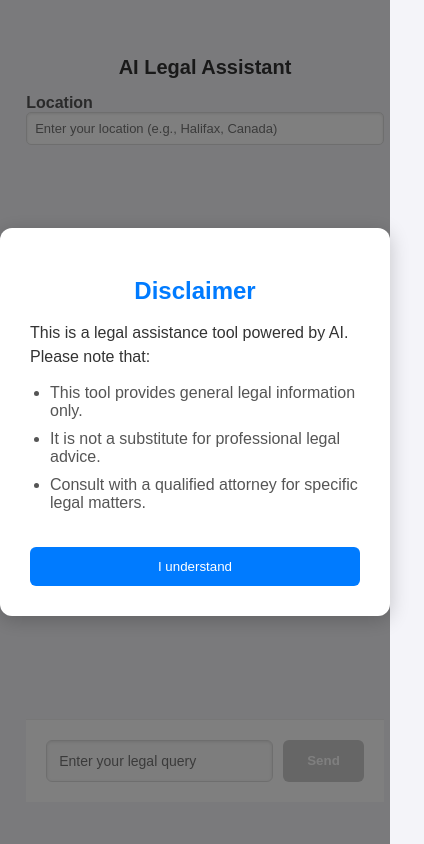
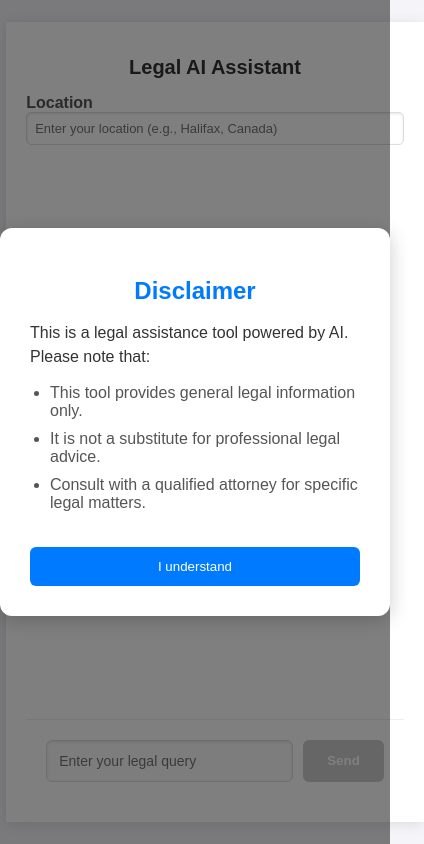
Before and after one commit to sameer3108/better-call-saul, a React (Create React App) app in the folder frontend/: page / in a window 390 px wide. Shown: the whole page, 424 px wide, since content can reach past the window. Built offline with nearby package versions, Linux system fonts and the light colour scheme.

Commit message:
Layout improvements

```diff
--- a/frontend/src/App.css
+++ b/frontend/src/App.css
@@ -14,7 +14,7 @@ body {
   display: flex;
   flex-direction: column;
   gap: 16px;
-  height: 60vh;
+  height: calc(90vh - 180px);
   overflow-y: auto;
   padding: 20px;
   margin-bottom: 20px;
@@ -95,7 +95,12 @@ body {
   display: flex;
   flex-direction: column;
   height: 90vh;
+  width: 800px;
   margin: 20px auto;
+  background-color: white;
+  border-radius: 12px;
+  box-shadow: 0 2px 12px rgba(0, 0, 0, 0.1);
+  padding: 20px
 }
 
 .title {
@@ -294,10 +299,9 @@ input {
 }
 
 /* Media Queries for Mobile Responsiveness */
-@media (max-width: 768px) {
+@media (max-width: 850px) {
   .app-container {
     width: 95%;
-    padding: 15px;
     margin: 10px auto; /* Ensure centering on small screens */
   }
 
@@ -335,8 +339,9 @@ input {
 @media (max-width: 480px) {
   .app-container {
     width: 100%;
-    padding: 10px;
-    margin: 5px auto; /* Further adjustment for very narrow screens */
+    margin: 0;
+    border-radius: 0;
+    /* Further adjustment for very narrow screens */
   }
 
   .title {
--- a/frontend/src/App.js
+++ b/frontend/src/App.js
@@ -75,7 +75,7 @@ const App = () => {
           </div>
         </div>
       )}
-      <h1 className="title">AI Legal Assistant</h1>
+      <h1 className="title">Legal AI Assistant</h1>
       {messages.length === 0 && (
         <div className='input group location-input'>
           <label>Location</label>
```
